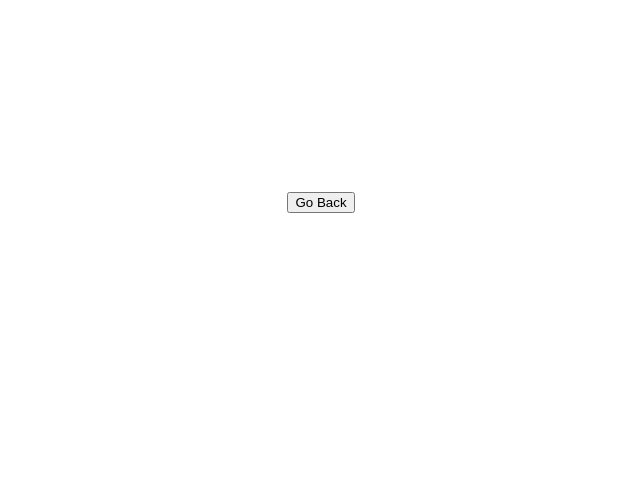
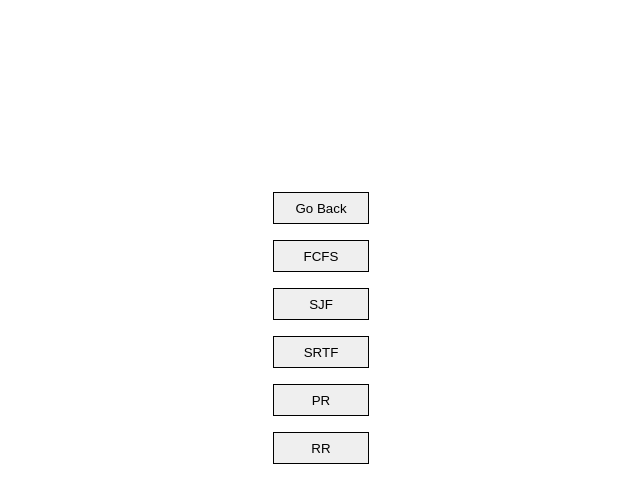
Before and after one commit to leafboo/cpu-scheduling, a React (Vite) app in the folder cpu-scheduling/: page / in a window 1280 px wide. Both pictures are taken after a click on the button "Start". Shown: the top 502 px of the page, without its empty margins (319-959 px from the left). Built offline with nearby package versions, Linux system fonts and the light colour scheme.

Commit message:
Style the <Algorithm> buttons a bit

```diff
--- a/cpu-scheduling/src/App.tsx
+++ b/cpu-scheduling/src/App.tsx
@@ -9,6 +9,15 @@ export default function App() {
     return storedPageNumber ? parseInt(storedPageNumber) : 1;
   });
 
+  const pages = {
+    "Home page": 1,
+    "Main page": 2,
+    "FCFS": 3,
+    "SJF": 4,
+    "SRTF": 5,
+    "PR": 6,
+    "RR": 7
+  }
 
   function changePage(num: number) {
     localStorage.setItem('pageNumber', num.toString())
--- /dev/null
+++ b/cpu-scheduling/src/buttons/Algorithm/Algorithm.tsx
@@ -0,0 +1,9 @@
+import React from 'react'
+
+export default function Algorithm(props: any) {
+  return (
+    <>
+      <button>{props.name}</button>
+    </>
+  )
+}
--- /dev/null
+++ b/cpu-scheduling/src/pages/MainPage/MainPage.module.css
@@ -0,0 +1,19 @@
+.main-page-container {
+  display: flex;
+  justify-content: center;
+  align-items: center;
+  flex-direction: column;
+}
+
+.main-page-container > button {
+  margin-bottom: 1rem;
+  height: 2rem;
+  width: 6rem;
+  border: 1px solid;
+  cursor: pointer;
+  transition: background-color 0.15s;
+}
+
+.main-page-container > button:hover {
+  background-color: rgb(185, 185, 185);
+}
--- a/cpu-scheduling/src/pages/MainPage/MainPage.tsx
+++ b/cpu-scheduling/src/pages/MainPage/MainPage.tsx
@@ -1,11 +1,18 @@
 import React from 'react'
+import Algorithm from '../../buttons/Algorithm/Algorithm.tsx'
+import MainPageCSS from './MainPage.module.css'
 
 
 export default function MainPage(props: any) {
 
   return (
-    <>
+    <div className={MainPageCSS['main-page-container']}>
       <button onClick={() => { props.changePage(1) }}>Go Back</button>
-    </>
+      <Algorithm name={"FCFS"} />
+      <Algorithm name={"SJF"} />
+      <Algorithm name={"SRTF"} />
+      <Algorithm name={"PR"} />
+      <Algorithm name={"RR"} />
+    </div>
   )
 }
```
Also changed, not shown: cpu-scheduling/src/buttons/GoForward/GoForward.tsx (deleted, +0 -9 lines).
